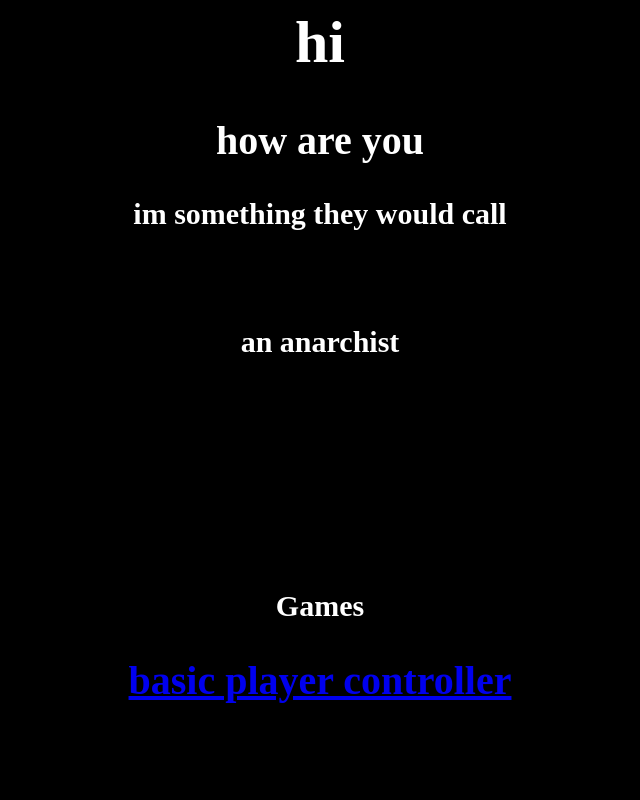
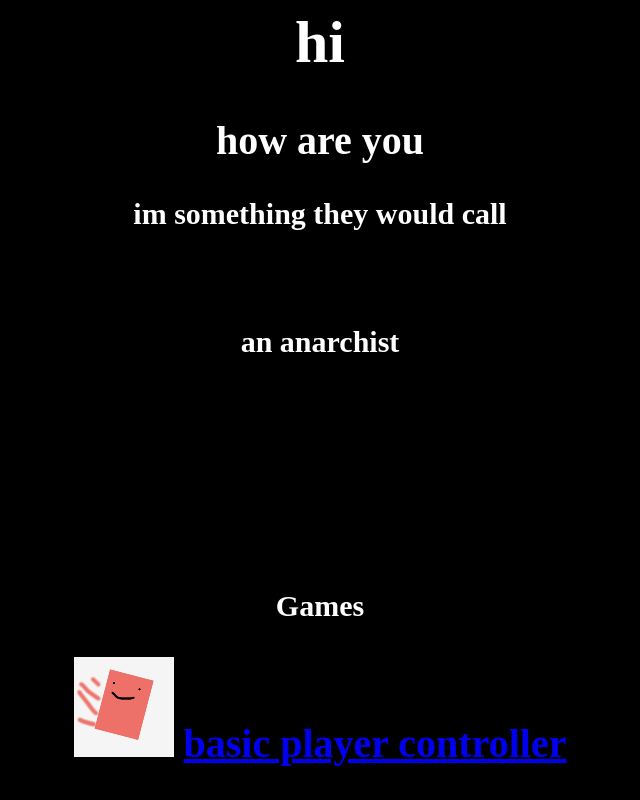
Before and after one commit to beanniee/website, a plain HTML site: page index.html in a window 1280 px wide. Shown: the whole page, without its empty margins (320-960 px from the left). Drawn offline with Linux system fonts and the light colour scheme.

Commit message:
Add files via upload

```diff
--- a/index.html
+++ b/index.html
@@ -17,5 +17,6 @@
 
 <h3>Games<h3>
 <h2>
+    <img src = pcon.jpg></img>
 <a href = basicplayer.html>basic player controller<a>
 <h2>
```
Also changed, not shown: pcon.jpg (added).
